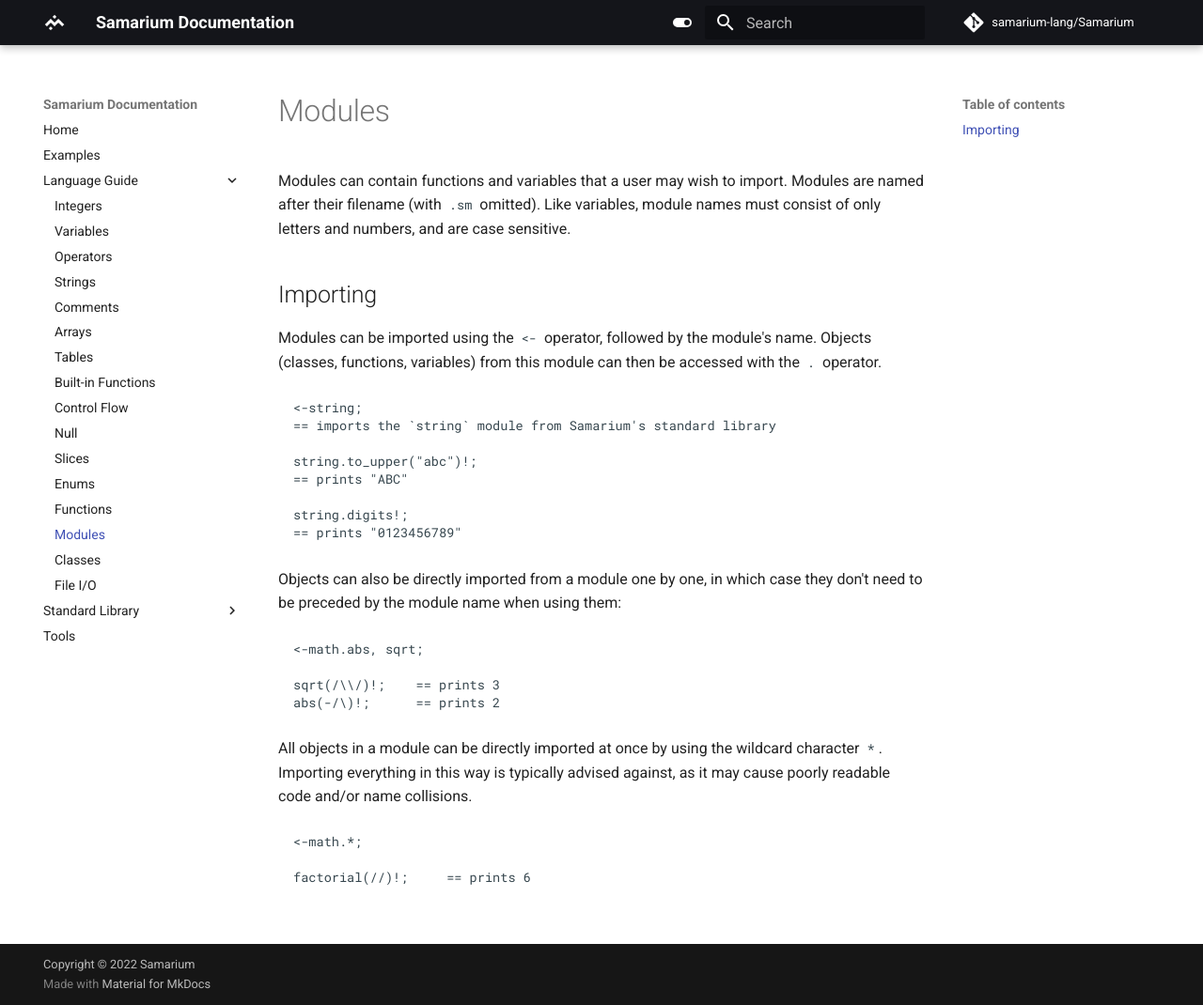
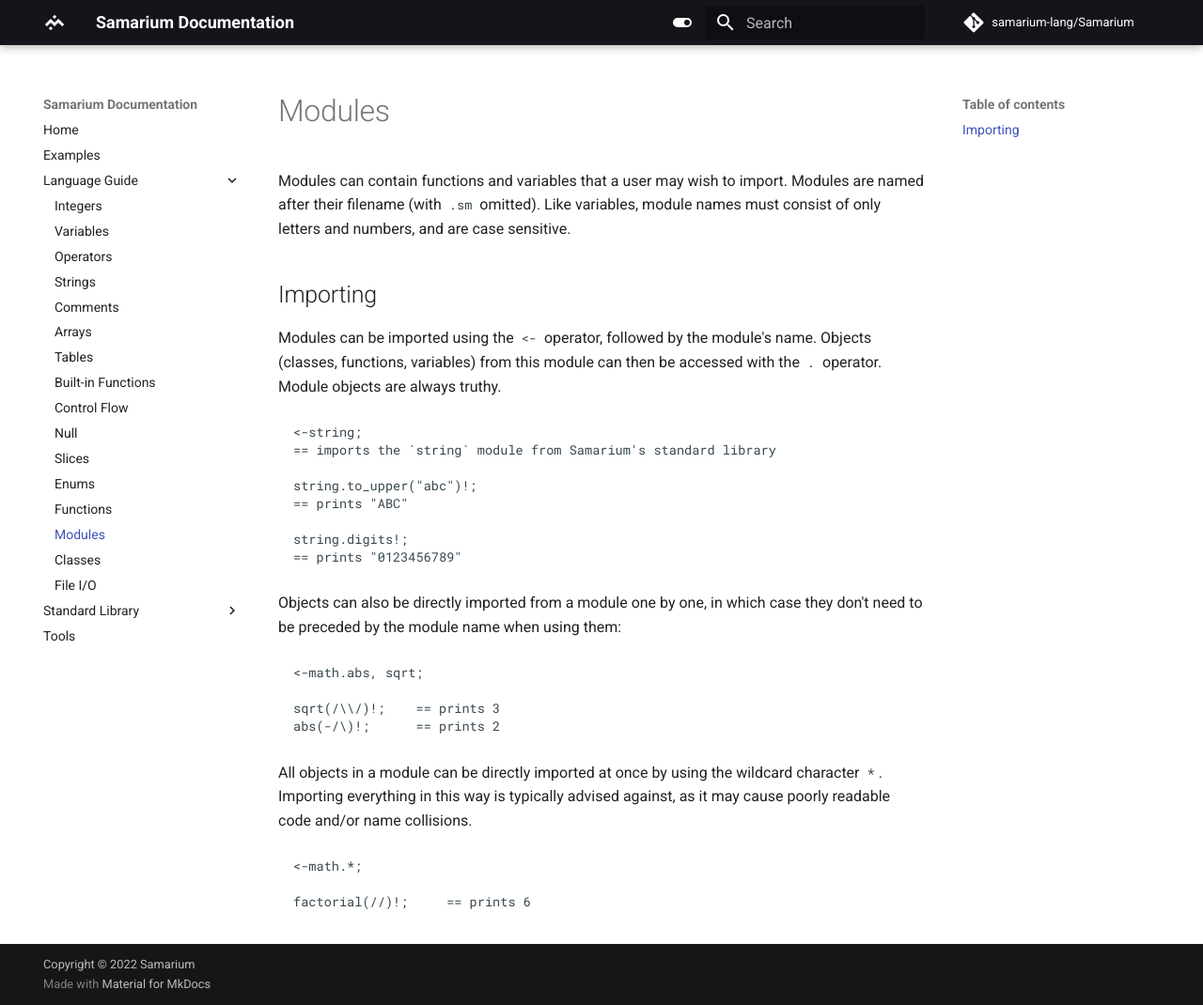
Before and after one commit to samarium-lang/Samarium, an MkDocs documentation site: the page built from docs/modules.md, in a window 1280 px wide and 1070 px high. Shown: the whole window at 94% size. Built offline with MkDocs 1.6.1 and Material for MkDocs 9.7.7, drawn with Linux system fonts in a browser that asks for light colours; comment, search, counter and statistics services are not loaded.

````diff
--- a/docs/modules.md
+++ b/docs/modules.md
@@ -9,6 +9,7 @@
 
 Modules can be imported using the `<-` operator, followed by the module's name.
 Objects (classes, functions, variables) from this module can then be accessed with the `.` operator.
+Module objects are always truthy.
 
 ```sm
 <-string;
````
